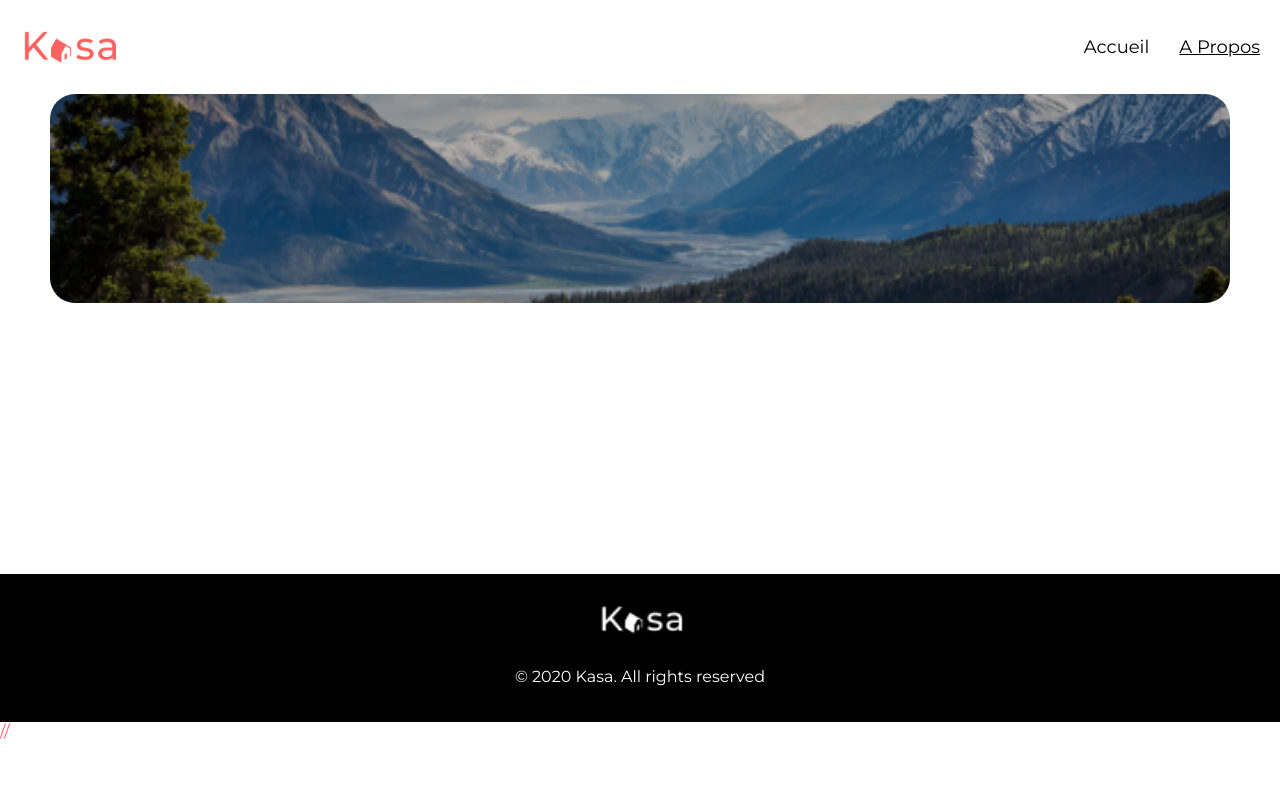
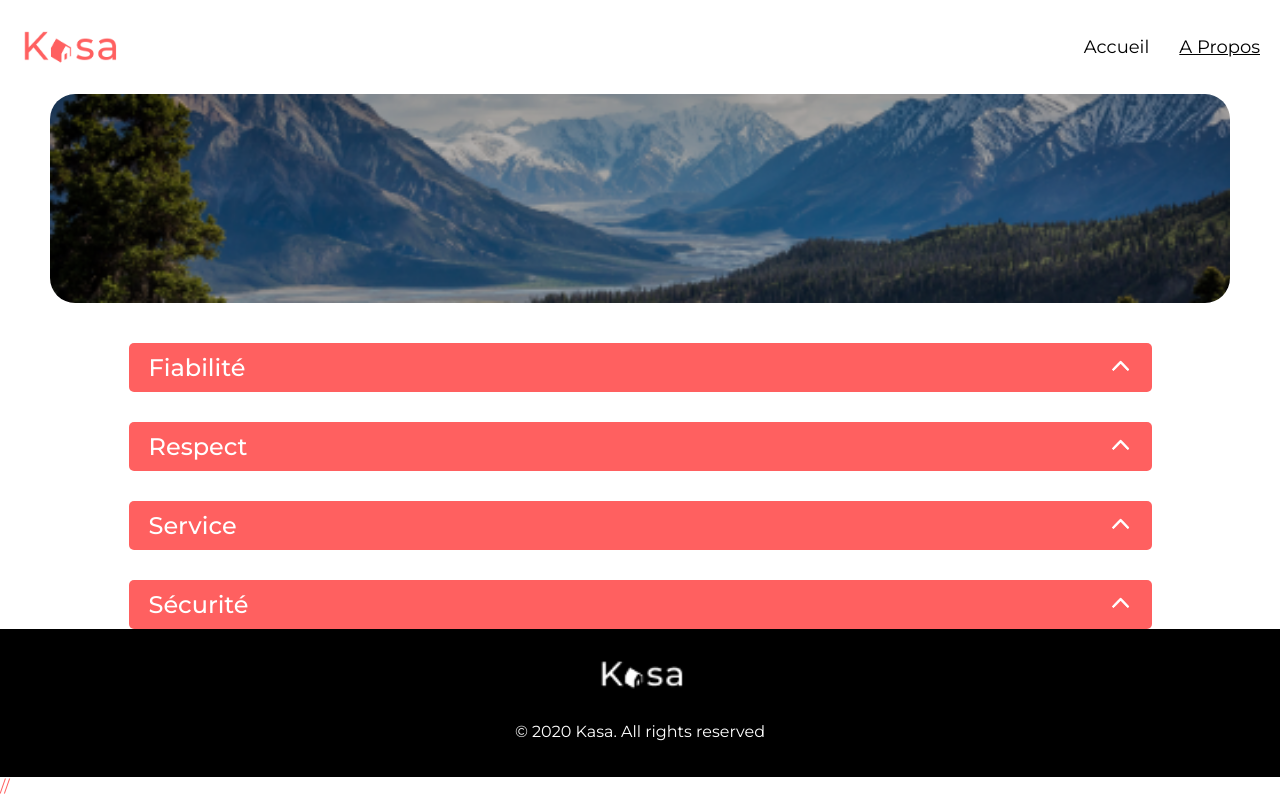
Before and after one commit to Sammandam/TesteurLogiciel_appli_location_immobiliere_React-main, a React app in the folder FrontEnd/: page /about in a window 1280 px wide. Built offline with nearby package versions, Linux system fonts and the light colour scheme; the HTML template or start-up script is replaced by a standard one.

Commit message:
page À propos et composant Collapse

```diff
--- /dev/null
+++ b/FrontEnd/src/Composants/Collapse/Collapse.css
@@ -0,0 +1,42 @@
+.collapse {
+  width: 100%;
+}
+
+/* Barre rouge du titre */
+.collapse__header {
+  display: flex;
+  justify-content: space-between;
+  align-items: center;
+  width: 100%;
+  padding: 10px 20px;
+  border: none;
+  border-radius: 5px;
+  background-color: #ff6060;
+  color: white;
+  font-family: inherit;
+  font-size: 24px;
+  font-weight: 500;
+  cursor: pointer;
+}
+
+/* Flèche : tourne quand le Collapse est ouvert */
+.collapse__arrow {
+  width: 24px;
+  height: auto;
+  transition: transform 0.3s;
+  color: white;
+}
+
+.collapse__arrow--open {
+  transform: rotate(180deg);
+}
+
+/* Contenu affiché sous la barre */
+.collapse__content {
+  background-color: rgb(224, 224, 224);
+  color: #ff6060;
+  font-size: 18px;
+  padding: 30px 20px 20px;
+  margin-top: -5px;
+  border-radius: 0 0 5px 5px;
+}
--- /dev/null
+++ b/FrontEnd/src/Composants/Collapse/Collapse.jsx
@@ -0,0 +1,30 @@
+import { useState } from "react"; // hook pour mémoriser l'état ouvert/fermé
+import arrow from "../../assets/Icons/arrow.png"; // icône de la flèche
+import "./Collapse.css"; // style du Collapse
+
+// Bloc qui s'ouvre et se ferme au clic : un titre et un contenu
+export default function Collapse(props) {
+  // false = fermé au départ
+  const [isOpen, setIsOpen] = useState(false); // mémorise l'état ouvert/fermé du Collapse
+
+  return ( // envoie le contenu en JSX à React
+    <div className="collapse">
+      {/* Barre du titre : un clic inverse l'état (ouvert ↔ fermé) */}
+      <button
+        type="button"
+        className="collapse__header"
+        onClick={() => setIsOpen(!isOpen)} // inverse l'état ouvert/fermé
+      >
+        <span className="collapse__title">{props.title}</span>
+        <img
+          src={arrow}
+          alt=""
+          className={isOpen ? "collapse__arrow collapse__arrow--open" : "collapse__arrow"}
+        />
+      </button>
+
+      {/* Le contenu ne s'affiche que si le Collapse est ouvert */}
+      {isOpen && <div className="collapse__content">{props.children}</div>}
+    </div>
+  );
+}
--- /dev/null
+++ b/FrontEnd/src/Data/aPropos.js
@@ -0,0 +1,25 @@
+const aPropos = [
+  {
+    id: 0,
+    title: "Fiabilité",
+    info: "??????",
+  },
+  {
+    id: 1,
+    title: "Respect",
+    info: "??????",
+  },
+  {
+    id: 2,
+    title: "Service",
+    info: "??????",
+  },
+  {
+    id: 3,
+    title: "Sécurité",
+    info: "??????",
+  },
+];
+
+export default aPropos;
+// Contenu des Collapse de la page À propos
--- /dev/null
+++ b/FrontEnd/src/Pages/APropos/APropos.css
@@ -0,0 +1,7 @@
+.apropos__list {
+  display: flex;
+  flex-direction: column;
+  gap: 30px;
+  max-width: 1023px;
+  margin: 0 auto;
+}
--- a/FrontEnd/src/Pages/APropos/APropos.jsx
+++ b/FrontEnd/src/Pages/APropos/APropos.jsx
@@ -1,11 +1,22 @@
 import Banner from "../../Composants/Banner/Banner"; // le composant bannière
 import imageAPropos from "../../assets/Banner/banner-apropos.png"; // l'image des montagnes
+import Collapse from "../../Composants/Collapse/Collapse"; // le composant Collapse
+import aPropos from "../../Data/aPropos"; // les titres et textes des Collapse
+import "./APropos.css"; // style de la page À propos
 
-// Page À propos
+// Page À propos : bannière et 4 Collapse
 export default function APropos() {
   return ( // envoie le contenu en JSX à React
     <div className="apropos">
       <Banner image={imageAPropos} />
+      <div className="apropos__list">
+        {/* Un Collapse par élément du fichier de données */}
+        {aPropos.map((item) => (//
+          <Collapse key={item.id} title={item.title}>
+            <p>{item.info}</p>
+          </Collapse>
+        ))}
+      </div>
     </div>
   );
 }
```
Also changed, not shown: FrontEnd/src/assets/Icons/arrow.png (added).
